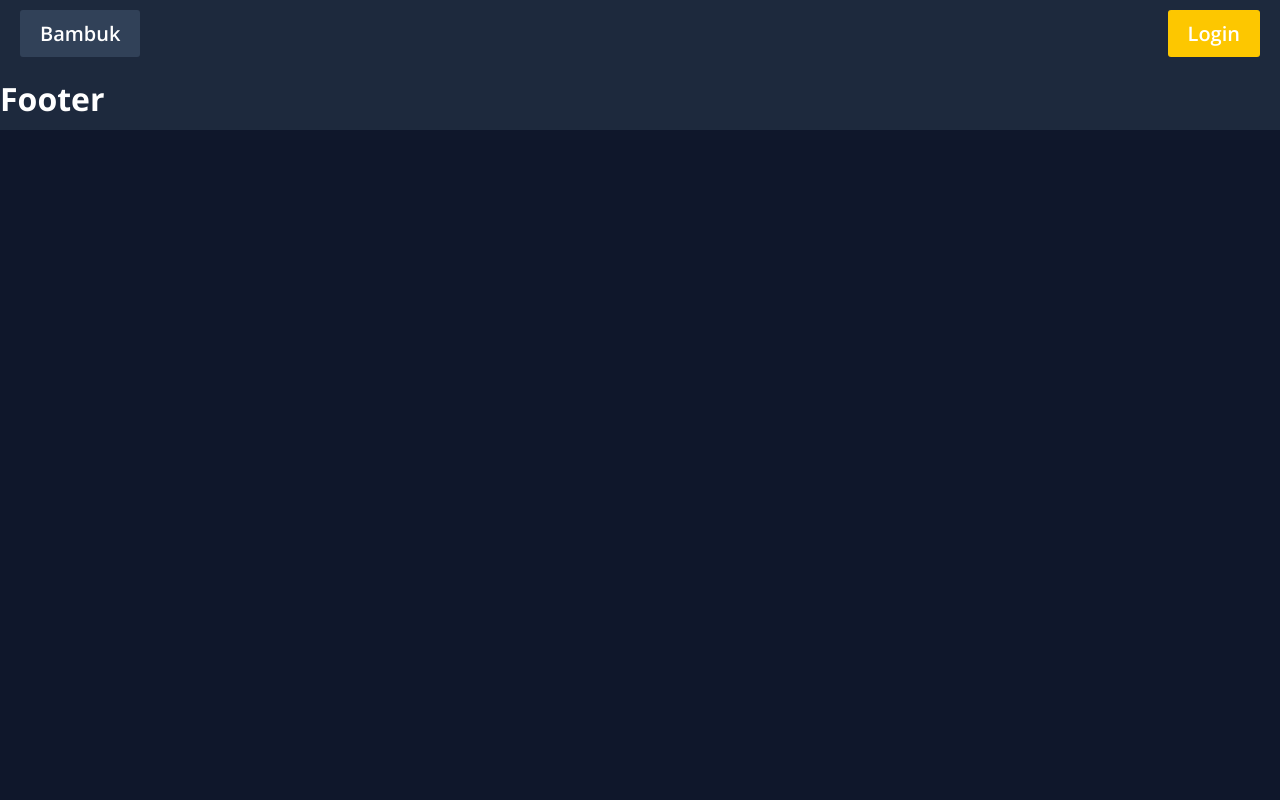
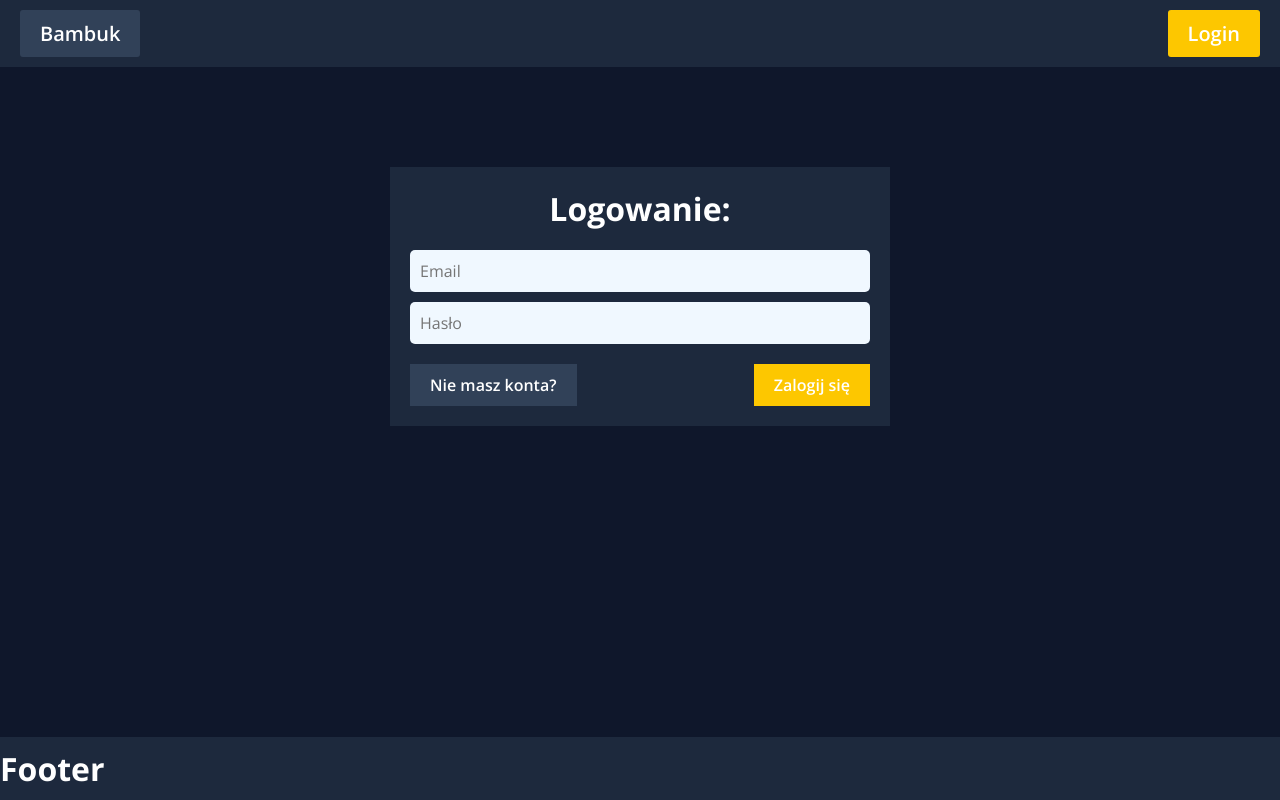
Before and after one commit to Flurri16/store-front, a React (Create React App) app: page /login in a window 1280 px wide. Before the commit this address had no page. Built offline with nearby package versions, Linux system fonts and the light colour scheme.

Commit message:
Register, Login

```diff
--- a/src/App.js
+++ b/src/App.js
@@ -2,12 +2,16 @@ import { Route, Routes } from 'react-router-dom'
 import Layout from './pages/Layout';
 // import Sklep from './pages/Sklep';
 import Main from './pages/Main';
+import Register from './pages/Register';
+import Login from './pages/Login';
 function App() {
   return (
     <div className="">
       <Layout>
         <Routes>
           <Route path='/' element={<Main></Main>}></Route>
+          <Route path='/register' element={<Register></Register>}></Route>
+          <Route path='/login' element={<Login></Login>}></Route>
         </Routes>
       </Layout>
     </div>
--- a/src/index.scss
+++ b/src/index.scss
@@ -42,10 +42,19 @@ body {
   background-color: $dark;
   font-family: "Open Sans", sans-serif;
   height: auto;
-  .layout {
-    max-width: 1500px;
-    margin: 0 auto;
+.layout {
+  display: flex;
+  flex-direction: column;
+  min-height: 100vh;
+
+  .content {
+  flex: 1;
+  // background-color: aqua;
+  max-width: 1500px;
+  width: 100%;
+  margin: 0 auto;
   }
+}
 
   .nav {
     display: flex;
@@ -98,6 +107,7 @@ body {
       max-width: 150px;
       margin: 0 auto;
       margin-top: 20px;
+      border-radius: 5px;
     }
     h2 {
       font-size: 16px;
@@ -126,14 +136,6 @@ body {
       }
     }
   }
-  .flex-items-cart {
-    display: flex;
-    justify-content: space-between;
-  }
-  .cart {
-    background-color: $grey;
-    min-height: 200px;
-  }
   .main {
     h1 {
       margin: 20px 0;
@@ -143,4 +145,49 @@ body {
     background-color: $grey;
     padding: 10px 0;
   }
+  .form {
+    background-color: $grey;
+    margin: 0 auto;
+    margin-top: 100px;
+    padding: 20px;
+    width: 500px;
+    h1 {
+      text-align: center;
+      padding-bottom: 20px;
+    }
+    input {
+      background-color: aliceblue;
+      max-width: 100%;
+      padding: 10px;
+      border-radius: 5px;
+      color: black;
+      &:focus {
+        background-color: $yellow;
+      }
+    }
+    .inputs-flex {
+      display: flex;
+      flex-direction: column;
+      gap: 10px;
+    }
+    .form-buttons-flex {
+      display: flex;
+      padding-top: 20px;
+      justify-content: space-between;
+      align-items: center;
+      button {
+        cursor: pointer;
+        padding: 10px 20px;
+        background-color: $yellow;
+        font-weight: 600;
+        &:hover {opacity: 50%;}
+      }
+      .form-buttons-flex-link {
+        padding: 10px 20px;
+        background-color: $grey-light;
+        font-weight: 600;
+        &:hover {opacity: 50%;}
+      }
+    }
+  }
 }
--- a/src/pages/Layout.jsx
+++ b/src/pages/Layout.jsx
@@ -5,7 +5,10 @@ export default function Layout({children}) {
   return (
     <div className='layout'>
         <Navbar></Navbar>
-        {children}
+        <div className="content">
+
+          {children}
+        </div>
         <Footer></Footer>
     </div>
   )
--- /dev/null
+++ b/src/pages/Login.jsx
@@ -0,0 +1,20 @@
+import React from 'react'
+import { Link } from 'react-router-dom'
+
+export default function Login() {
+  return (
+    <div className='form'>
+    <form>
+        <h1>Logowanie:</h1>
+        <div className="inputs-flex">
+            <input type="text" placeholder='Email' />
+            <input type="text" placeholder='Hasło' />
+        </div>
+        <div className="form-buttons-flex">
+            <Link to="/register" className='form-buttons-flex-link'>Nie masz konta?</Link>
+            <button>Zalogij się</button>
+        </div>
+    </form>
+</div>
+  )
+}
--- a/src/pages/Przedmiot.jsx
+++ b/src/pages/Przedmiot.jsx
@@ -4,7 +4,7 @@ import { Link } from 'react-router-dom'
 export default function Przedmiot() {
   return (
     <Link to={``} className='przedmiot'>
-      <img src="./img/mern.png" alt="" />
+      <img src="./img/cat.jpg" alt="" />
       <h2>Title</h2>
       <div className="button-cost">
         <span>36zł</span>
--- /dev/null
+++ b/src/pages/Register.jsx
@@ -0,0 +1,21 @@
+import React from 'react'
+import { Link } from 'react-router-dom'
+
+export default function Register() {
+  return (
+    <div className='form'>
+        <form>
+            <h1>Rejestracja:</h1>
+            <div className="inputs-flex">
+                <input type="text" placeholder='Imię' />
+                <input type="text" placeholder='Email' />
+                <input type="text" placeholder='Hasło' />
+            </div>
+            <div className="form-buttons-flex">
+                <Link to="/login" className='form-buttons-flex-link'>Już masz konto?</Link>
+                <button>Zarejestruj się</button>
+            </div>
+        </form>
+    </div>
+  )
+}
--- a/src/pages/Sklep.jsx
+++ b/src/pages/Sklep.jsx
@@ -1,13 +1,8 @@
 import React from 'react'
 import Przedmiot from './Przedmiot'
-import Cart from './Cart'
 export default function Sklep() {
   return (
         <div className='grid-container'>
-            <Przedmiot></Przedmiot>
-            <Przedmiot></Przedmiot>
-            <Przedmiot></Przedmiot>
-            <Przedmiot></Przedmiot>
             <Przedmiot></Przedmiot>
             <Przedmiot></Przedmiot>
             <Przedmiot></Przedmiot>
```
